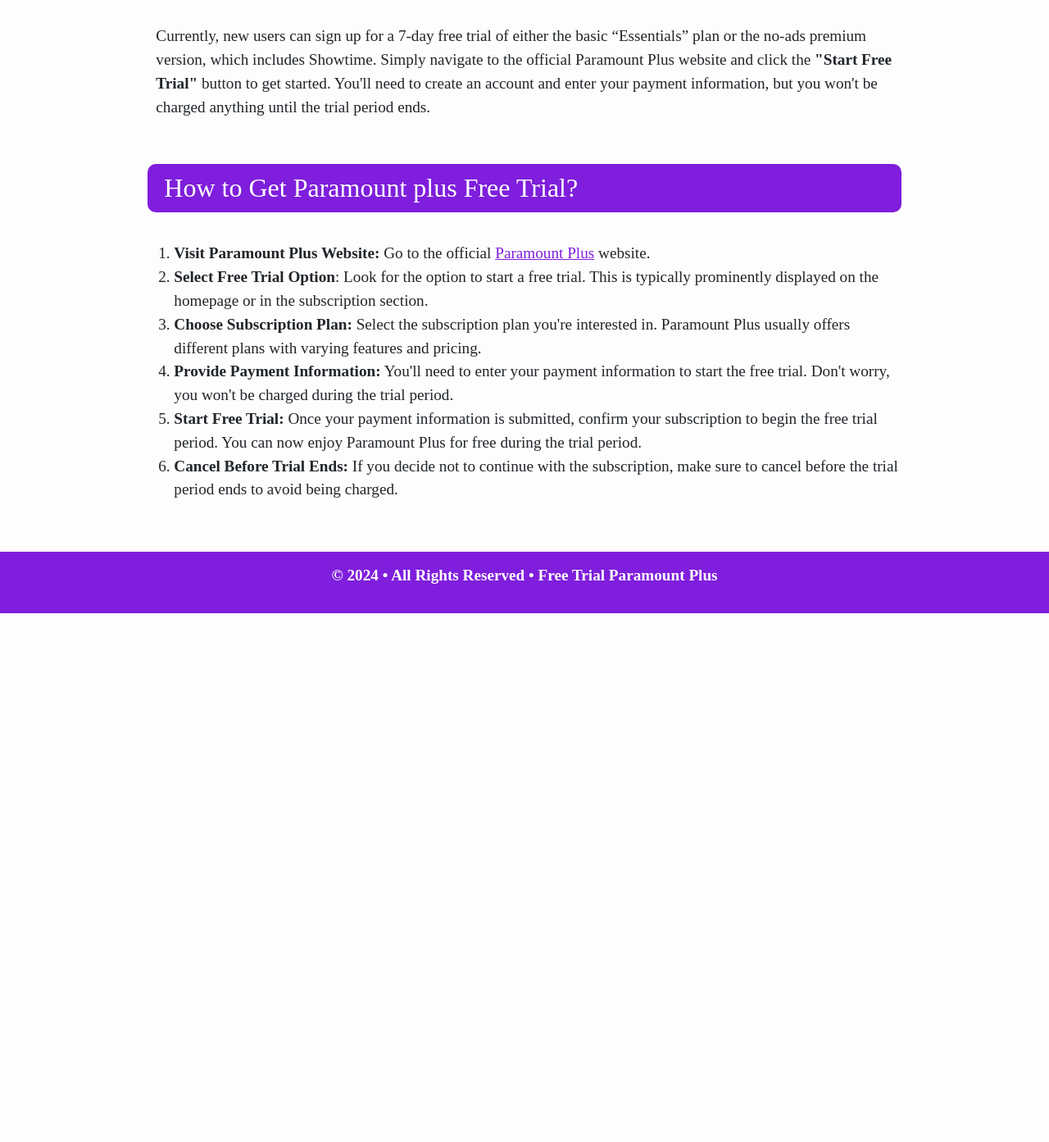
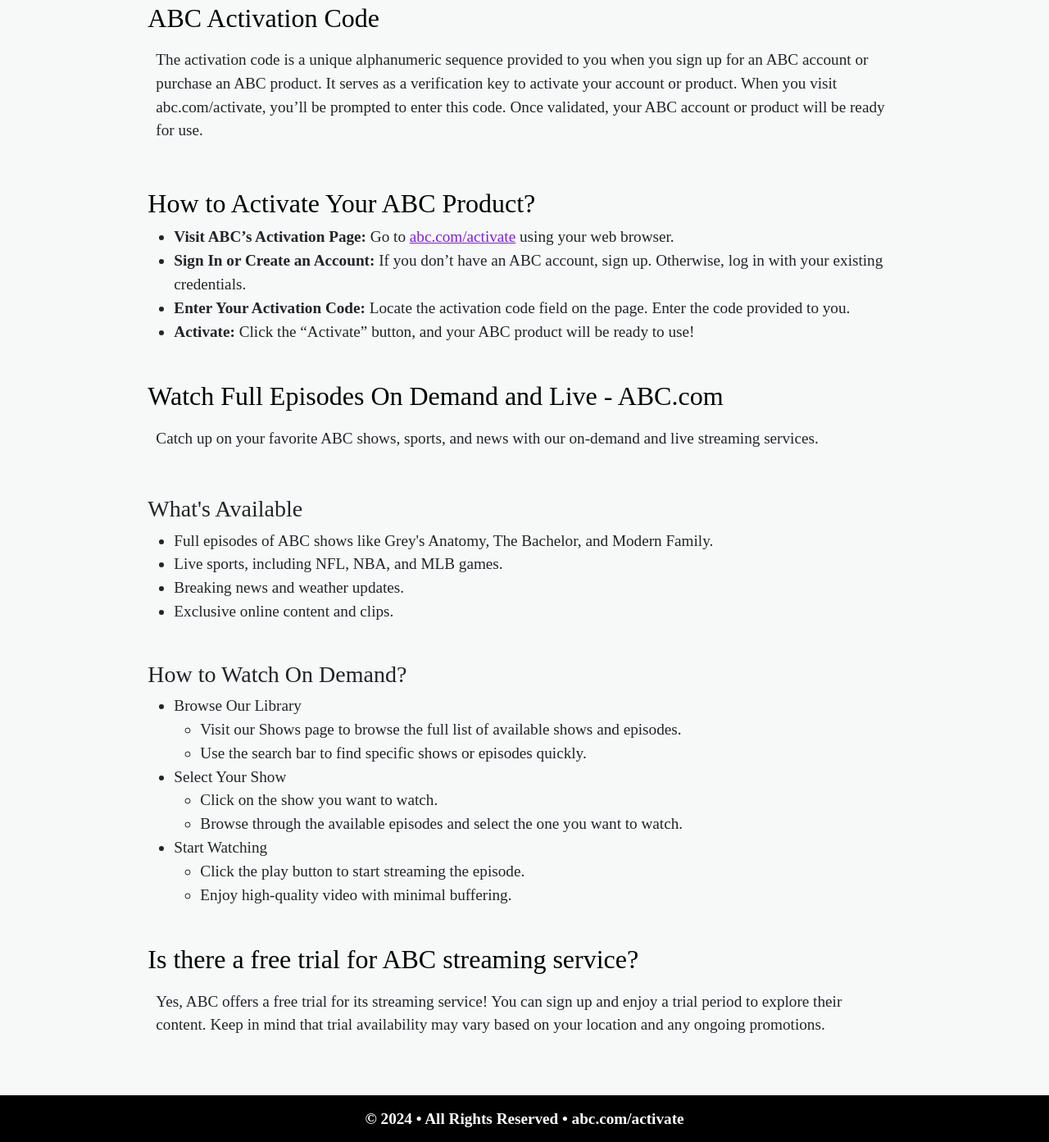
Before and after one commit to abc-com-activate/abc-com-activate.github.com, a plain HTML site: page index.html in a window 1280 px wide. Shown: the part 530-1923 px from the top of the page at 82% size. Before the commit the page ends 1278 px from the top, so only its background shows below. Drawn offline with nearby package versions, Linux system fonts and the light colour scheme.

Commit message:
Update index.html

```diff
--- a/index.html
+++ b/index.html
@@ -4,47 +4,48 @@
         <meta charset="UTF-8">
         <meta http-equiv="X-UA-Compatible" content="IE=edge">
         <meta name="viewport" content="width=device-width, initial-scale=1.0">
-    <meta name='url' content='https://freetrialparamountplus.github.io/'>
-    <meta name='keywords' content='paramount plus free trial, paramount plus, hbomax tvsignin. hbomax, hbomax/tvsignin enter code'>
-    <meta name='description' content='To get paramount plus Free Trial, visit the paramount plus website, sign up for a new account, and select the free trial option during registration to enjoy access to their premium content for a limited time at no cost.'>
+        <meta name='url' content='https://abc-com-activate.github.io/'>
+        <meta name='keywords' content='abc.com/activate'>
+        <meta name='description' content='Enter your activation code at abc.com/activate to start watching your favorite ABC shows, sports, and news on your device.'>
         <meta name='robots' content='index,follow'>
-    <meta property="og:title" content="How to Get Paramount Plus for Free?"/>
-    <meta property="og:description" content="To get paramount plus Free Trial, visit the paramount plus website, sign up for a new account, and select the free trial option during registration to enjoy access to their premium content for a limited time at no cost." />
-    <meta property="og:url" content="https://freetrialparamountplus.github.io/">
-    <meta name="msvalidate.01" content="564C3D172AB3A954AEFCE6AD0E7E2976" />
-    <meta name="google-site-verification" content="g7Fb-i90_ZHsyUteLkMEm1f4y6yq6cOsfw8EFtm5-rs" /><meta property="og:site_name" content="Paramount plus Free Trial"/>
-    <title>How to Get Paramount Plus for Free?</title>
+        <meta property="og:title" content="abc.com/activate: Activate Your ABC App - Fast & Easy Live TV & On Demand"/>
+        <meta property="og:description" content="Enter your activation code at abc.com/activate to start watching your favorite ABC shows, sports, and news on your device. ">
+        <meta property="og:url" content="https://abc-com-activate.github.io/">
+        <title>abc.com/activate: Activate Your ABC App - Fast & Easy Live TV & On Demand</title>
         <link href="https://cdn.jsdelivr.net/npm/bootstrap@5.0.2/dist/css/bootstrap.min.css" rel="stylesheet" integrity="sha384-EVSTQN3/azprG1Anm3QDgpJLIm9Nao0Yz1ztcQTwFspd3yD65VohhpuuCOmLASjC" crossorigin="anonymous">
-    <link rel="icon" type="image/x-icon" href="images.png">
-   <link rel="icon" href="https://freetrialparamountplus.github.io/images.png"/>
-    <script async src="https://www.googletagmanager.com/gtag/js?id=G-GB8ZFKEM61"></script>
+        <link rel="icon" type="image/x-icon" href="">
+       <link rel="icon" href=""/>
+
+<!-- Google tag (gtag.js) -->
+<script async src="https://www.googletagmanager.com/gtag/js?id=G-38HGRCDEM9"></script>
 <script>
   window.dataLayer = window.dataLayer || [];
   function gtag(){dataLayer.push(arguments);}
   gtag('js', new Date());
 
-  gtag('config', 'G-GB8ZFKEM61');
+  gtag('config', 'G-38HGRCDEM9');
 </script>
+
         <style>
             *{
                 margin: 0px;
                 padding: 0px;
             }
             body{
-            background-color: #FDFDFD;
+                background-color: #c2c7cd1f;
                 font-family: 'Times New Roman', Times, serif;
                 font-size: 1.2rem;
             }
             .head a, footer a{
                 text-decoration: none;
-            color: white;
+                color: #fff;
             }
             .head a:hover, footer a:hover{
-            color: #1C011A;
+                color: red;
             }
             .head{
-            background: #7F1EDC;
-            color: #FFF;
+                background: #000;
+                color: #fff;
                 padding: 5px;
                 padding-top: 10px;
                 padding-left: 20px;
@@ -60,8 +61,8 @@
                 justify-content: space-between;
             }
             button{
-            border: none;
-            background: linear-gradient(to bottom, #7F1EDC 0%, #DDBA79 100%);
+                border: 1 px solid #000;
+                background: #000;
                 color: #FFF;
                 padding: 0.5rem 3rem;
                 border-radius: 50px;
@@ -69,11 +70,9 @@
                 font-size: 1.2rem;
                 margin-bottom: 1rem;
             }
-        h2{
-            padding: 10px 20px;
-            color: #fff;
-            border-radius: 10px;
-            background: #7F1EDC;
+            h2
+            {
+                color: #000;
             }
             p{
                 padding: 10px;
@@ -85,9 +84,9 @@
                 color: #1C011A;
             }
             footer{
-            background-color: #7F1EDC;
+                background-color:#000;
                 padding: 5px;
-            color: #FFFFFF;
+                color: #fff;
             }
             @media screen and (max-width: 800px) {
                 .menu{
@@ -101,10 +100,10 @@
         <div class="head">
             <div class="container align-self-center">
                 <div>
-                <p class="title"><a href="https://freetrialparamountplus.github.io/"><strong>paramount plus Free Trial</strong></p>
+                    <p class="title"><a href="https://abc-com-activate.github.io/"><strong>ABC.com</strong></p>
                 </div>
                 <div class="menu">
-                <p><strong><a href="https://paramountplusfreetrial.github.io/">Get TV Free Trial Now</a></strong></p>
+                    <p><strong><a href="https://abc-com-activate.github.io/">Home</a></strong></p>
                 </div>
             </div>
         </div>
@@ -113,27 +112,60 @@
             <div class="row">
                 <div class="col-md-1"></div>
                 <div class="col-md-10 pt-4">
-                <h1>Paramount plus Free Trial</h1>
+                    <h1>abc.com/activate</h1>
                     <br>
-<a href="http://actmynow.s3-website-us-west-1.amazonaws.com"><button>Get Free Trial Now</button></a>
+    <a href="https://abc.webconnectus.com"><button>Get Started</button></a>
      <br>
-
+<p>The ABC is an American commercial broadcast television and radio network. It serves as the flagship property of the Disney Entertainment division of the Walt Disney Company. To start streaming its services, you can sign up and activate your ABC streaming service on various devices via "abc.com".</p>
+<ul>
+<li>Go to abc.com/activate.</li>
+<li>Enter the 7-character activation code displayed on your TV screen.</li>
+<li>Select your TV provider and sign in using your provider account credentials</li>
+</ul>
 <br>
-<p>Paramount Plus offered a free trial period for new subscribers. During this <a href="https://freetrialparamountplus.github.io/">Paramount plus Free Trial</a> period, users could access the streaming service and explore its content library without being charged. The duration of the free trial and availability may vary depending on promotions and regional offers. </p>
+<h2>ABC Activation Code</h2>
+<p>The activation code is a unique alphanumeric sequence provided to you when you sign up for an ABC account or purchase an ABC product. It serves as a verification key to activate your account or product. When you visit abc.com/activate, you’ll be prompted to enter this code. Once validated, your ABC account or product will be ready for use. </p>
 <br>
-<h2>Does Paramount Plus have a free trial?</h2><br>
-<p>Currently, new users can sign up for a 7-day free trial of either the basic “Essentials” plan or the no-ads premium version, which includes Showtime. Simply navigate to the official Paramount Plus website and click the <b>"Start Free Trial"</b> button to get started. You'll need to create an account and enter your payment information, but you won't be charged anything until the trial period ends.</p>
-<br><h2>How to Get  Paramount plus Free Trial?</h2><br>
-<ol>
-<li><b>Visit Paramount Plus Website:</b> Go to the official <a href="https://freetrialparamountplus.github.io/">Paramount Plus</a> website.</li>
-<li><b>Select Free Trial Option</b>: Look for the option to start a free trial. This is typically prominently displayed on the homepage or in the subscription section.</li>
-<li><b>Choose Subscription Plan:</b> Select the subscription plan you're interested in. Paramount Plus usually offers different plans with varying features and pricing.</li>
-<li><b>Provide Payment Information:</b> You'll need to enter your payment information to start the free trial. Don't worry, you won't be charged during the trial period.</li>
-<li><b>Start Free Trial:</b> Once your payment information is submitted, confirm your subscription to begin the free trial period. You can now enjoy Paramount Plus for free during the trial period.</li>
-<li><b>Cancel Before Trial Ends:</b> If you decide not to continue with the subscription, make sure to cancel before the trial period ends to avoid being charged.</li>
-
-</ol>
-
+<h2>How to Activate Your ABC Product?</h2>
+<ul>
+<li><b>Visit ABC’s Activation Page:</b> Go to <a href="https://abc-com-activate.github.io/">abc.com/activate</a> using your web browser.</li>
+<li><b>Sign In or Create an Account:</b> If you don’t have an ABC account, sign up. Otherwise, log in with your existing credentials.</li>
+<li><b>Enter Your Activation Code:</b> Locate the activation code field on the page. Enter the code provided to you.</li>
+<li><b>Activate:</b> Click the “Activate” button, and your ABC product will be ready to use!</li>
+</ul>
+<br>
+<h2>Watch Full Episodes On Demand and Live - ABC.com</h2>
+<p>Catch up on your favorite ABC shows, sports, and news with our on-demand and live streaming services.</p>
+<br>
+<h3>What's Available</h3>
+<ul>
+<li>Full episodes of ABC shows like Grey's Anatomy, The Bachelor, and Modern Family.</li>
+<li>Live sports, including NFL, NBA, and MLB games.</li>
+<li>Breaking news and weather updates.</li>
+<li>Exclusive online content and clips.</li>
+</ul>
+<br>
+<h3>How to Watch On Demand?</h3>
+<ul>
+<li>Browse Our Library
+    <ul>
+    <li>Visit our Shows page to browse the full list of available shows and episodes.</li>
+    <li>Use the search bar to find specific shows or episodes quickly.</li>
+</ul></li>
+<li>Select Your Show
+    <ul>
+    <li>Click on the show you want to watch.</li>
+   <li> Browse through the available episodes and select the one you want to watch.</li>
+</ul></li>
+<li>Start Watching
+    <ul>
+    <li>Click the play button to start streaming the episode.</li>
+    <li>Enjoy high-quality video with minimal buffering.</li>
+</ul></li>
+</ul>
+<br>
+<h2>Is there a free trial for ABC streaming service?</h2>
+<p>Yes, ABC offers a free trial for its streaming service! You can sign up and enjoy a trial period to explore their content. Keep in mind that trial availability may vary based on your location and any ongoing promotions.</p>
 
      <br>
                 </div>
@@ -143,7 +175,7 @@
         <!-- footer -->
         <footer>
             <div class="text-center">
-            <strong><p>© 2024 • All Rights Reserved • <a href="https://freetrialparamountplus.github.io/">Free Trial Paramount Plus</a></p></strong>
+                <strong><p>© 2024 • All Rights Reserved • <a href="https://abc-com-activate.github.io/">abc.com/activate</a></p></strong>
             </div>
         </footer>
 </body>
```
Lines whose indentation alone changed are shown as unchanged.
